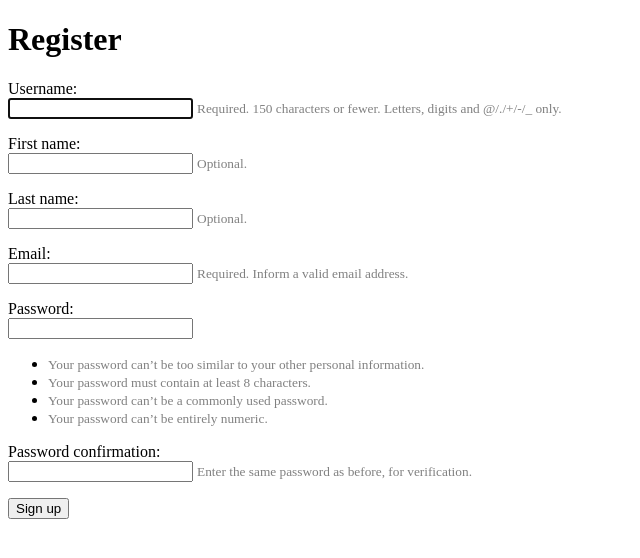
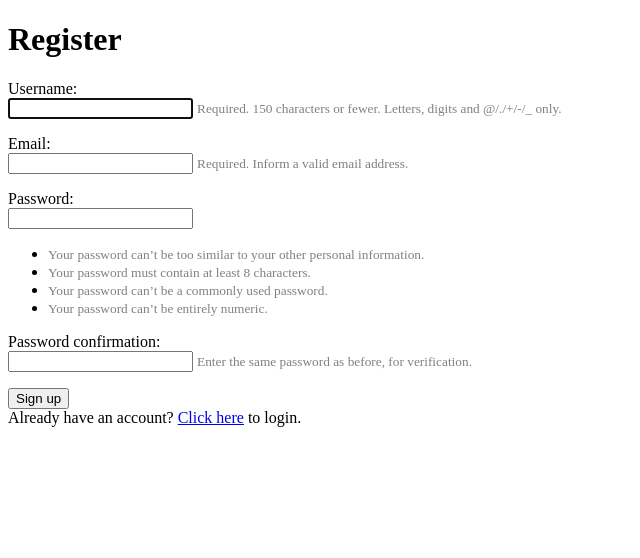
Before and after one commit to nestoreo/SierraNevadaCA-WaterAnalysis, a Django app: page /register in a window 1280 px wide. Shown: the top 558 px of the page, without its empty margins (0-640 px from the left). Run offline with Django 3.2, Linux system fonts and the light colour scheme.

Commit message:
adding href links

```diff
--- a/midd19/forms.py
+++ b/midd19/forms.py
@@ -4,10 +4,8 @@ from django.contrib.auth.models import User
 
 
 class SignUpForm(UserCreationForm):
-    first_name = forms.CharField(max_length=30, required=False, help_text='Optional.')
-    last_name = forms.CharField(max_length=30, required=False, help_text='Optional.')
     email = forms.EmailField(max_length=254, help_text='Required. Inform a valid email address.')
 
     class Meta:
         model = User
-        fields = ('username', 'first_name', 'last_name', 'email', 'password1', 'password2', )
+        fields = ('username', 'email', 'password1', 'password2', )
--- a/midd19/templates/midd19/layout.html
+++ b/midd19/templates/midd19/layout.html
@@ -9,7 +9,7 @@
         <script src="https://stackpath.bootstrapcdn.com/bootstrap/4.1.3/js/bootstrap.min.js" integrity="sha384-ChfqqxuZUCnJSK3+MXmPNIyE6ZbWh2IMqE241rYiqJxyMiZ6OW/JmZQ5stwEULTy" crossorigin="anonymous"></script>
         {% load static %}
         <link rel="stylesheet" href="{% static "/styles.css" %}">
-
+        <meta name="viewport" content="width=device-width, initial-scale=1.0">
 
         <style media="screen">
             div{
--- a/midd19/templates/midd19/login.html
+++ b/midd19/templates/midd19/login.html
@@ -13,4 +13,7 @@
     <input name="password" type="password"/>
     <input type="submit" value="Login"/>
 </form>
+<div>
+Don't have an account yet? <a href= "{% url 'register' %}">Click here</a> to create one today.
+</div>
 {% endblock %}
--- a/midd19/templates/midd19/register.html
+++ b/midd19/templates/midd19/register.html
@@ -22,4 +22,6 @@
     {% endfor %}
     <button type="submit">Sign up</button>
   </form>
+  <div>Already have an account?
+<a href="{% url 'index'%}">Click here</a> to login.</div>
 {% endblock %}
```
Also changed, not shown: db.sqlite3.
